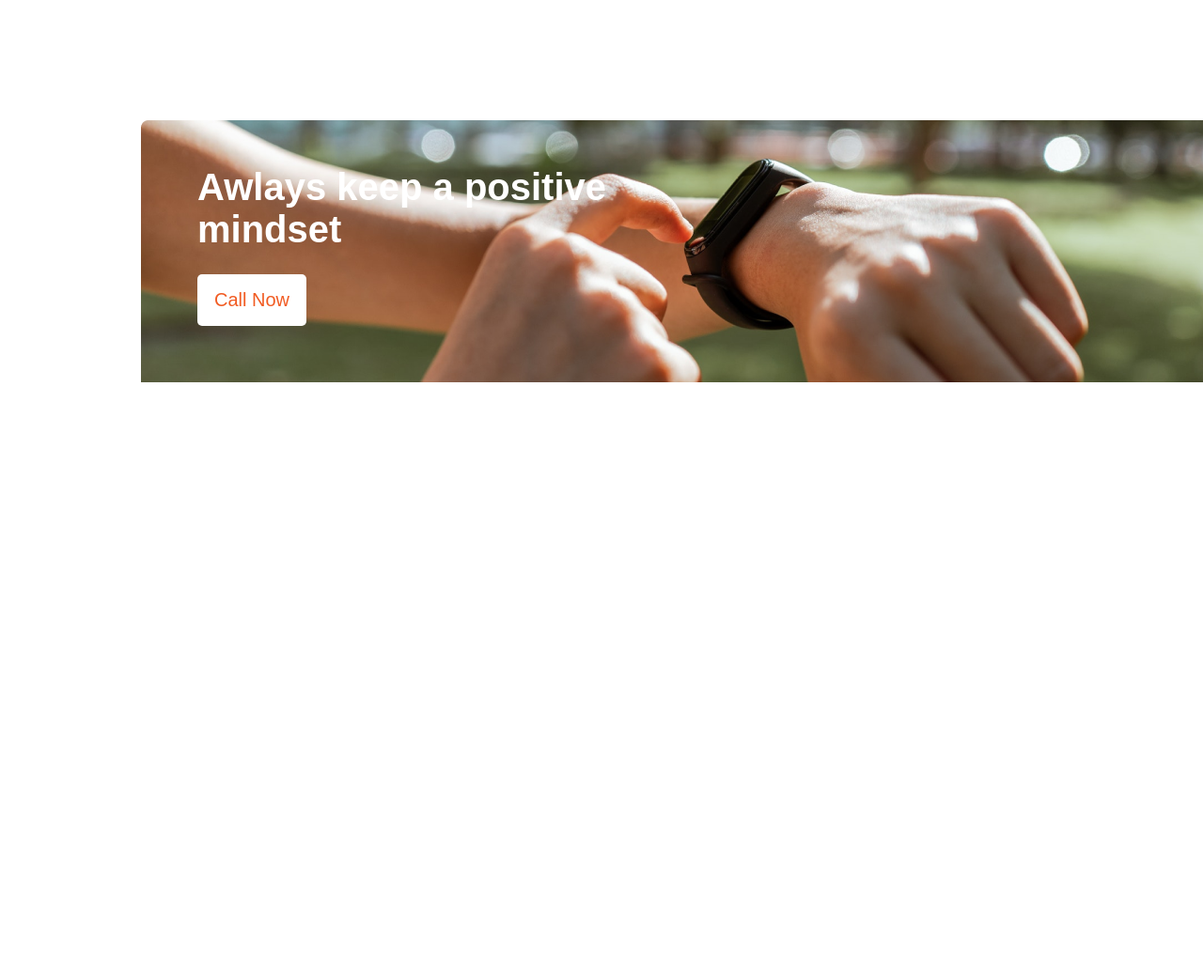
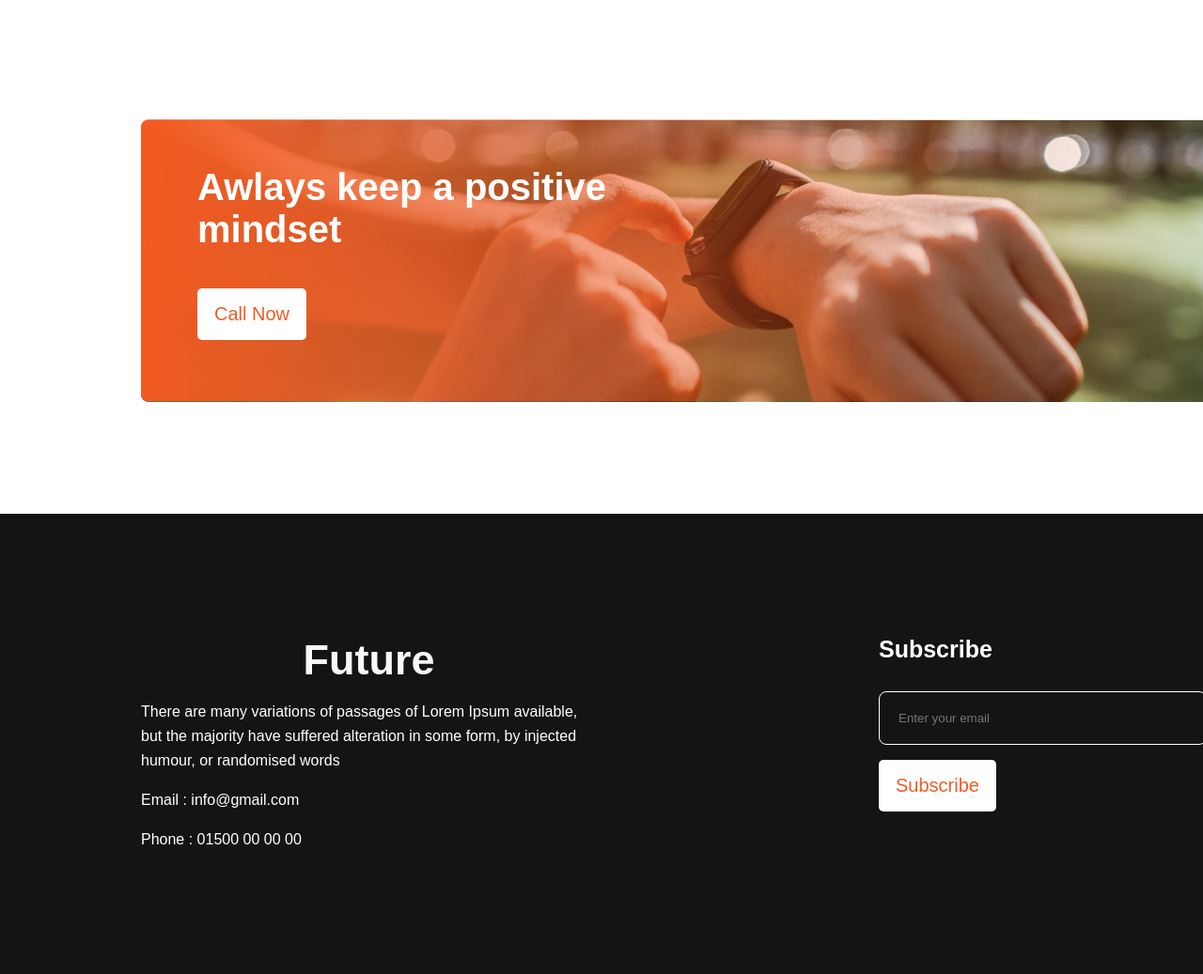
Before and after one commit to Tanjya/project-2, a plain HTML site: page index.html in a window 1280 px wide. Shown: the part 2147-3184 px from the top of the page at 94% size. Before the commit the page ends 2554 px from the top, so only its background shows below. Drawn offline with Linux system fonts and the light colour scheme.

Commit message:
near end

```diff
--- a/index.html
+++ b/index.html
@@ -57,16 +57,39 @@
                 </div>
             </div>
         </section>
+
         <section class="call-page">
+        <div class="container">
+                <img class="img-one" src="images/watch.png" alt="">
 
-            <div class="on-top">
+                <img class="second-img" src="images/gradient2.png" alt="">
+
+            <div class="container-block">
                 <h3 class="call-title">Awlays keep a positive mindset</h3>
                 <button class="call-btn">Call Now</button>
             </div>
+        </div>
+    </main>
+        </section>
+        <section class="last-page">
+            <div class="last-block">
+                <div class="last-info">
+                    <h3 class="last-title">Future</h3>
+                    <p class="last-description">There are many variations of passages of Lorem Ipsum available, but the majority have suffered alteration in some form, by injected humour, or randomised words</p>
+                    <p class="last-description">Email : info@gmail.com</p>
+                    <p class="last-description">Phone : 01500 00 00 00</p>
 
+                </div>
+                <div class="sub">
+                    <h4 class="subscribe-title">Subscribe</h4>
+                    <input type="text" placeholder="Enter your email">
+                    <button class="sub-btn">Subscribe</button>
+
+                </div>
+            </div>
 
         </section>
-    </main>
+
 
 </body>
 </html>
--- a/style/style.css
+++ b/style/style.css
@@ -115,12 +115,22 @@ ul li:before {
 }
 /* call page */
 .call-page{
-    background-image: url(../images/watch.png);
-    background-repeat: no-repeat;
     margin-left: 150px;
     margin-top: 130px;
-    background-size: ;
-
+    background-color: white;
+    margin-bottom: 550px;
+}
+.container{
+    position: relative;
+}
+.img-one{
+    position: absolute;
+}
+.second-img{
+    position: absolute;
+}
+.container-block{
+    position: absolute;
 }
 .call-title{
     color: #FFFFFF;
@@ -130,6 +140,8 @@ ul li:before {
     padding: 0px 60px;
     padding-top: 50px;
     margin-bottom: 25px;
+    position: absolute;
+
 }
 .call-btn{
     background: #FFFFFF;
@@ -139,9 +151,58 @@ ul li:before {
     border: none;
     padding: 16px 18px;
     color: #F15B22;
+    margin-top: 180px;
     margin-left:60px;
-    margin-bottom: 60px;
 }
-.on-top{
-    flex: wrap;
+
+/* last page */
+.last-page{
+    background: #151414;
 }
+.last-block{
+    display: flex;
+    gap: 300px;
+    padding: 130px 150px;
+}
+.last-title{
+    color: #F8F8F8;
+    font-weight: 700;
+    font-size: 45px;
+    text-align: center;
+}
+.last-description{
+    font-weight: 400;
+    font-size: 16px;
+    line-height: 26px;
+    width: 485px;
+    color: #FFFFFF;
+    text-align: left;
+    margin-top: 16px;
+}
+.subscribe-title{
+    color: #FFFFFF;
+    font-weight: 600;
+    font-size: 25px;
+    margin-bottom: 30px;
+
+}
+.sub input{
+    border: 1px solid #FFFFFF;
+    border-radius: 8px;
+    padding: 20px 20px;
+    padding-right: 150px;
+    text-align: left;
+    background-color:  #151414;
+
+}
+.sub-btn{
+    background: #FFFFFF;
+    border-radius: 5px;
+    font-weight: 500;
+    font-size: 20px;
+    border: none;
+    padding: 16px 18px;
+    color: #F15B22;
+    margin-top: 16px;
+
+}
```
